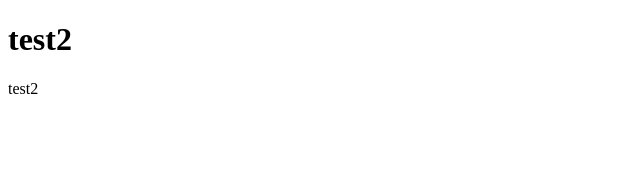
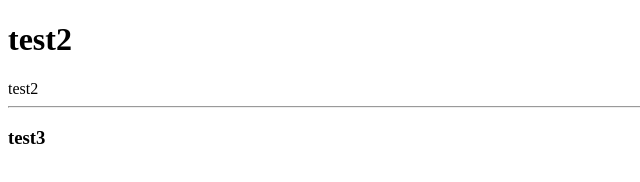
Before and after one commit to meh-ka/tutorial, a plain HTML site: page test2.html in a window 1280 px wide. Shown: the whole page, without its empty margins (0-640 px from the left). Drawn offline with Linux system fonts and the light colour scheme.

Commit message:
ajoute line test3

```diff
--- a/test2.html
+++ b/test2.html
@@ -8,6 +8,8 @@
 <body>
     <h1>test2</h1>
     <ht>test2</h2>
+        <hr>
+        <h3>test3</h3>
 
 </body>
 </html>
```
